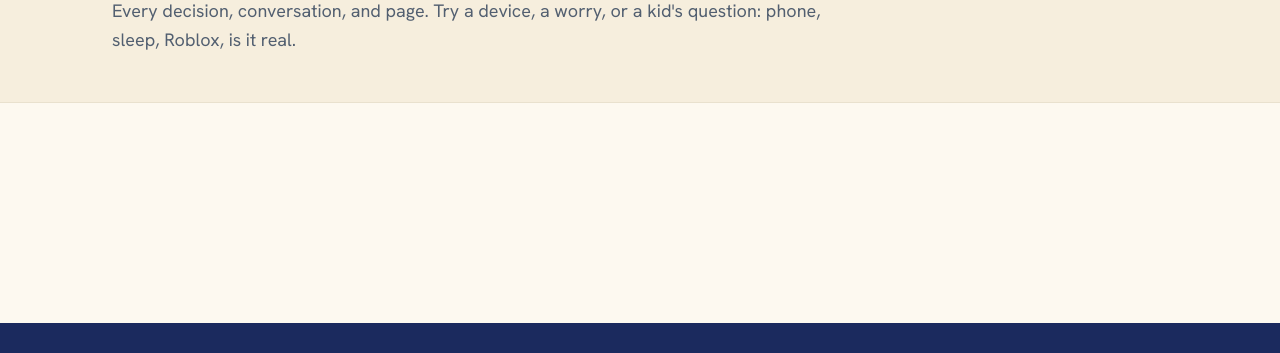
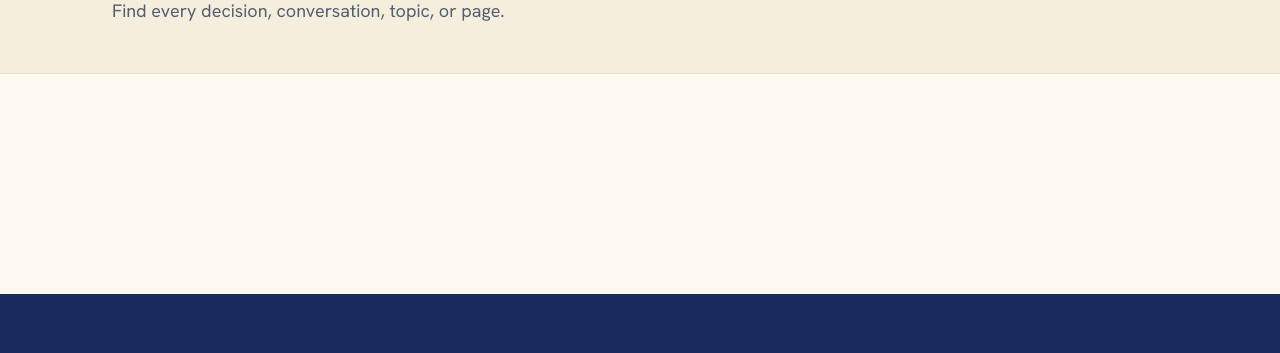
Before and after one commit to pazonada/offlinechildhood, an Astro site: page /search in a window 1280 px wide. Shown: the part 191-544 px from the top of the page. Built offline with nearby package versions, Linux system fonts and the light colour scheme; Astro itself is replaced by a stand-in of ours.

Commit message:
Owner's search page description
Co-Authored-By: Claude Fable 5 <noreply@anthropic.com>

```diff
--- a/src/pages/search.astro
+++ b/src/pages/search.astro
@@ -14,8 +14,7 @@ import Container from '../components/Container.astro';
         Search the site
       </h1>
       <p class="mt-4 max-w-[40em] text-lg leading-relaxed text-ink-soft">
-        Every decision, conversation, and page. Try a device, a worry, or a kid's question:
-        phone, sleep, Roblox, is it real.
+        Find every decision, conversation, topic, or page.
       </p>
     </Container>
   </header>
```
